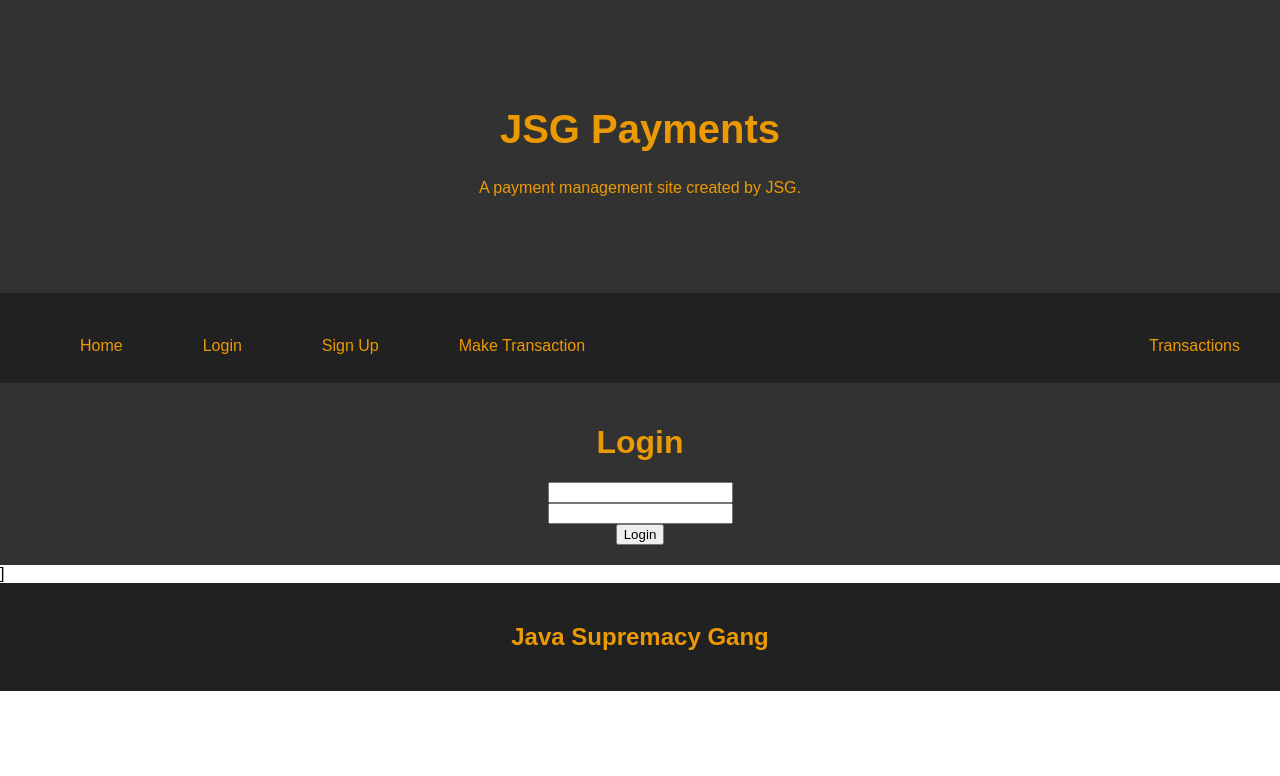
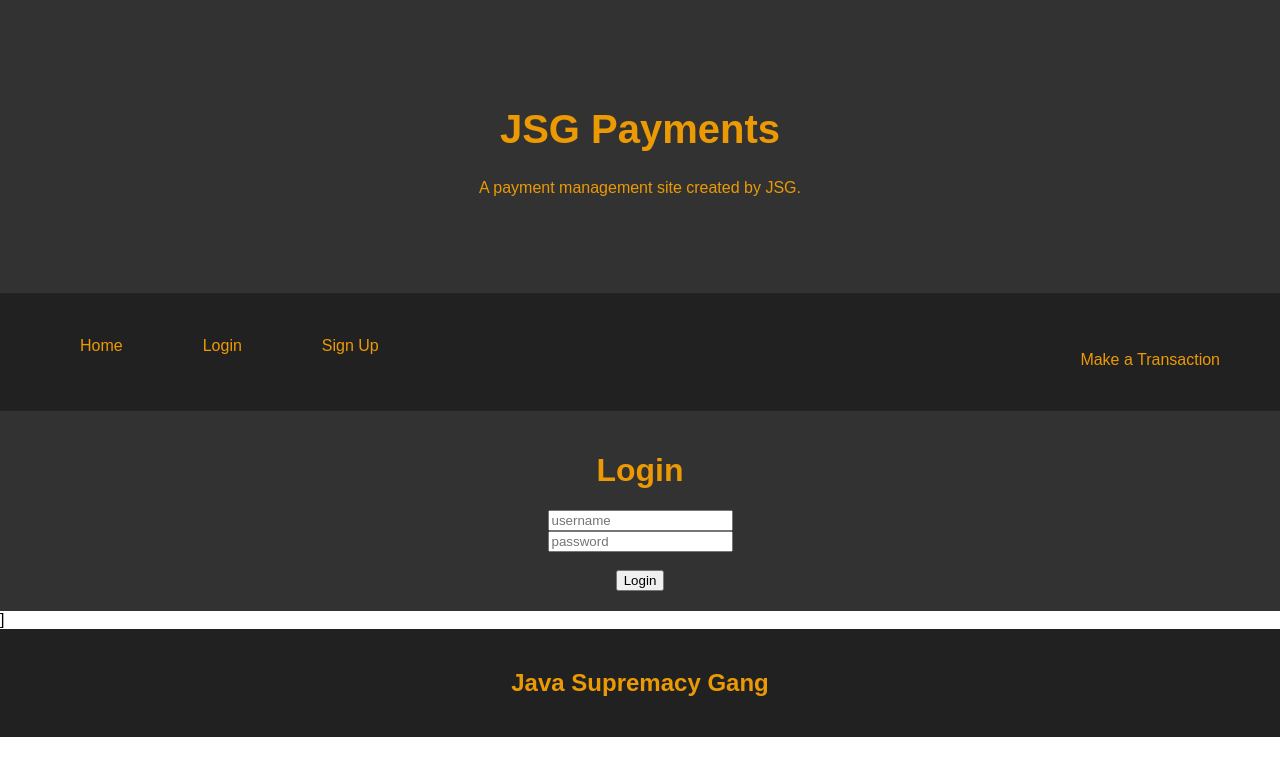
Before and after one commit to bsoukup1108/JSG, a React (Create React App) app in the folder front-end/: page /login in a window 1280 px wide. Shown: the top 776 px of the page. Built offline with nearby package versions, Linux system fonts and the light colour scheme.

Commit message:
minor login/signup fixes

```diff
--- a/front-end/src/App.css
+++ b/front-end/src/App.css
@@ -42,7 +42,10 @@
 
   /* Right-aligned link */
   .navbar a.right {
+    list-style: none;
     float: right;
+    display: block;
+
   }
 
   /* Change color on hover */
--- a/front-end/src/App.js
+++ b/front-end/src/App.js
@@ -23,9 +23,9 @@ function App() {
         <a><li><Link to="/">Home</Link></li></a>
         <a><li><Link to="/login">Login</Link></li></a>
         <a><li><Link to="/sign-up">Sign Up</Link></li></a>
-        <a><li><Link to="/makeTransaction">Make Transaction</Link></li></a>
+
         <a class="right">
-        <li><Link to="/">Transactions</Link></li>
+        <a><li><Link to="/makeTransaction">Make a Transaction</Link></li></a>
         </a>
         </ul>
       </div>
@@ -35,7 +35,6 @@ function App() {
           <Route path="/sign-up" component={SignUp} />
           <Route path="/login" component={Login} />
           <Route path="/makeTransaction" component={Transact} />
-
           <Route path="/">
             <Home />
           </Route>
--- a/front-end/src/Home.js
+++ b/front-end/src/Home.js
@@ -5,7 +5,7 @@ import React from 'react'; // single quotes are preference
 const Home = () => {
     return (
 
-        <><div>
+        <><><div>
 
 
         </div><div>
@@ -15,7 +15,12 @@ const Home = () => {
                 <h5>Make a Transaction</h5>
                 <h5>Look at Public Transactions</h5>
 
+            </div></><div>
+                <br></br>
+                <br></br>
+                <h2>Public Transactions</h2>
             </div></>
+
 
 
     )
--- a/front-end/src/Login.js
+++ b/front-end/src/Login.js
@@ -39,14 +39,15 @@ const Login = () => {
         <div>
         <h1>Login</h1>
         <div>
-        <input value={username}
+        <input placeholder="username" value={username}
                 onChange={e => Username(e.target.value)}/>
 
         </div>
         <div>
-                <input type="password" value={password}
+                <input placeholder="password" type="password" value={password}
                 onChange={e => Password(e.target.value)}/>
             </div>
+            <br></br>
             <div>
                 <button onClick={handleLogin} >Login</button>
             </div>
--- a/front-end/src/SignUp.js
+++ b/front-end/src/SignUp.js
@@ -39,13 +39,14 @@ const SignUp = () => {
         <div>
             <h1>SignUp</h1>
             <div>
-                <input value={username}
+                <input placeholder="username" value={username}
                 onChange={e => setUsername(e.target.value)}/>
             </div>
             <div>
-                <input type="password" value={password}
+                <input placeholder="password" type="password" value={password}
                 onChange={e => setPassword(e.target.value)}/>
             </div>
+            <br></br>
             <div>
                 <button onClick={handleSignUp} >Sign Up</button>
             </div>
```
